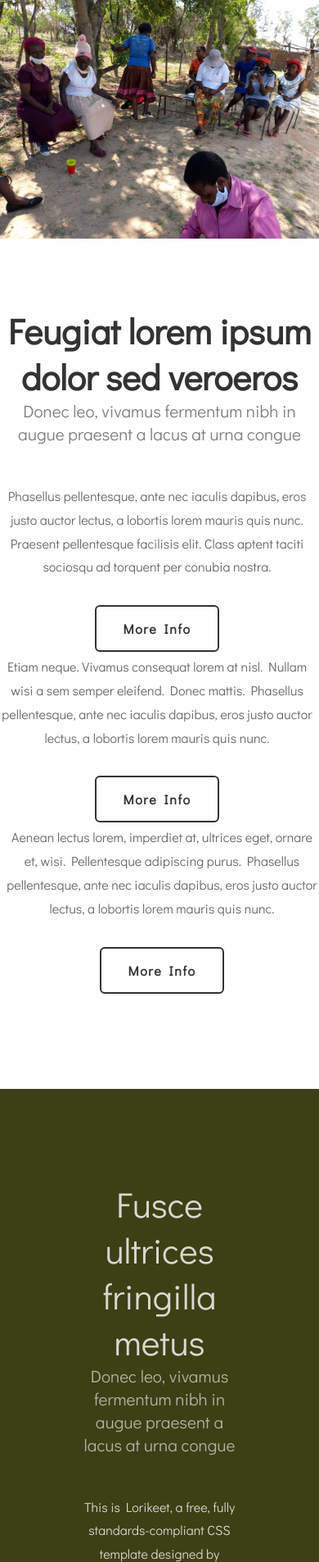
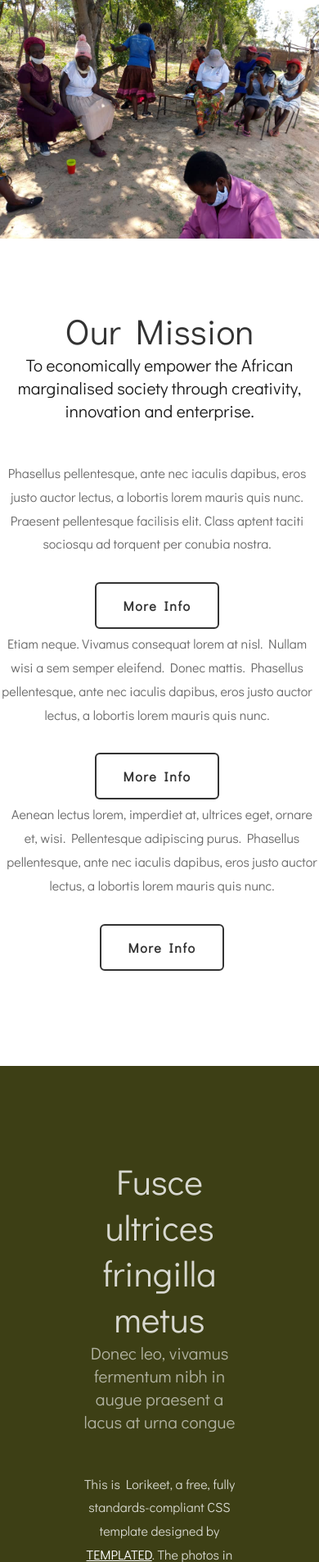
Before and after one commit to jordanmiracle/Jumpingprotein, a Django app: template webapp/templates/index.html in a window 390 px wide. Shown: the part 1152-3057 px from the top of the page at 82% size. Run offline with Django 3.2, Linux system fonts and the light colour scheme; the template is opened without the code that fills it, so the values that code supplies are empty; parts of the project's set-up code (start-up, migrations or seed data) failed here and were passed over.

Commit message:
Starting to add organization actual content and information, still a ways off from being done with front end, but getting better.
Added media queries, changed font.

```diff
--- a/static/webapp/css/style.css
+++ b/static/webapp/css/style.css
@@ -1,11 +1,13 @@
+/* Blue, green, brown as primary. Red, white, yellow as secondary.*/
+
 html, body, div, span,
-applet, object, iframe, h1, h2, h3, h4, h5, h6, p,
-blockquote, pre, a, abbr, acronym, address, big, cite, code,
-del, dfn, em, img, ins, kbd, q, s, samp, small, strike, strong,
+object, iframe, h1, h2, h3, h4, h5, h6, p,
+blockquote, pre, a, address,
+img, ins, kbd, q, s, samp, small, strike, strong,
 sub, sup, tt, var, b, u, i, center, dl, dt, dd, ol, ul, li, fieldset,
 form, label, legend, table, caption, tbody, tfoot, thead, tr, th, td, article,
-aside, canvas, details, embed, figure, figcaption, footer, header, hgroup, menu, nav,
-output, ruby, section, summary, time, mark, audio, video {
+ footer, header, hgroup, menu, nav
+{
     max-width: 100%;
     padding: 0;
     margin: 0;
@@ -198,25 +200,6 @@ ul.contact li a.icon-rss:before {
 /*********************************************************************************/
 /* 4-column                                                                      */
 /*********************************************************************************/
-
-.box1,
-.box2,
-.box3,
-.box4 {
-    width: 235px;
-}
-
-.box1,
-.box2,
-.box3,
-{
-    float: left;
-    margin-right: 20px;
-}
-
-.box4 {
-    float: right;
-}
 
 /*********************************************************************************/
 /* 3-column                                                                      */
@@ -423,6 +406,7 @@ ul.contact li a.icon-rss:before {
 /*********************************************************************************/
 
 #footer {
+    font-size: 0.8rem;
 }
 
 /*********************************************************************************/
@@ -437,7 +421,7 @@ ul.contact li a.icon-rss:before {
 
 #copyright p {
     text-align: center;
-    font-size: 1em;
+    font-size: 0.8rem;
     color: rgba(255, 255, 255, 0.3);
 }
 
@@ -487,36 +471,33 @@ ul.contact li a.icon-rss:before {
 }
 
 #three-column .title h2 {
-    font-weight: bold;
+    font-weight: normal;
     color: rgba(0, 0, 0, 0.8);
 }
 
 #three-column .title .byline {
     text-align: center;
-    color: rgba(0, 0, 0, .5);
+    color: rgba(0, 0, 0, .9);
 }
 
-
-/* Tablet Landscape */
-@media screen and (max-width: 1060px) {
+@media (min-width: 640px) {
     body {
-        width: 100%;
+        font-size: 1rem;
     }
 
-    body {
-        width: 100%;
-        margin-left: 3%;
-    }
-}
-
-/* Tabled Portrait */
-@media screen and (max-width: 768px) {
-    body {
-        width: 100%;
+    .container {
+        overflow: auto;
+        margin: 0em auto;
+        width: 1200px;
     }
 
-    body {
-        width: 100%;
-        margin: 0;
-        border: none;
+    @media (min-width: 960px) {
+        body {
+            font-size: 1rem;
+        }
     }
+    @media (min-width: 1100px) {
+        body {
+            font-size: 1rem;
+        }
+    }
--- a/webapp/templates/index.html
+++ b/webapp/templates/index.html
@@ -11,7 +11,7 @@
     <link rel="stylesheet" href="{% static "webapp/css/style.css" %}">
     <link href="{% static "webapp/css/fonts.css" %}" rel="stylesheet" type="text/css" media="all"/>
     <meta name="viewport" content="width=device-width,initial-scale=1.0>
-    <meta http-equiv=X-UA-Compatible content="IE=edge,chrome=1">
+    <meta http-equiv=X-UA-Compatible content=" IE=edge,chrome=1">
     <meta name="HandheldFriendly" content="true">
 
     <!--[if IE 6]>
@@ -29,7 +29,7 @@
                 <li class="active"><a href="#" accesskey="1" title="">Homepage</a></li>
                 <li><a href="{% url 'blog:post_list' %}" accesskey="2" title="">Blog</a></li>
                 <li><a href="#" title="">About Us</a></li>
-                <li><a href="#"  title="">Contact Us</a></li>
+                <li><a href="#" title="">Contact Us</a></li>
             </ul>
         </div>
     </div>
@@ -52,25 +52,31 @@
 
         </div>
         <div class="title">
-            <h2>Feugiat lorem ipsum dolor sed veroeros</h2>
-            <span class="byline">Donec leo, vivamus fermentum nibh in augue praesent a lacus at urna congue</span>
+            <h2>Our Mission</h2>
+            <span class="byline">To economically empower the African marginalised society through creativity, innovation and enterprise.</span>
         </div>
+        <div class="boxcontainer">
             <div class="boxA">
-            <p>Phasellus pellentesque, ante nec iaculis dapibus, eros justo auctor lectus, a lobortis lorem mauris quis
+                <p>Phasellus pellentesque, ante nec iaculis dapibus, eros justo auctor lectus, a lobortis lorem mauris
+                    quis
                     nunc. Praesent pellentesque facilisis elit. Class aptent taciti sociosqu ad torquent per conubia
                     nostra.</p>
                 <a href="#" class="button button-alt">More Info</a>
             </div>
             <div class="boxB">
-            <p>Etiam neque. Vivamus consequat lorem at nisl. Nullam wisi a sem semper eleifend. Donec mattis. Phasellus
-                pellentesque, ante nec iaculis dapibus, eros justo auctor lectus, a lobortis lorem mauris quis nunc.</p>
+                <p>Etiam neque. Vivamus consequat lorem at nisl. Nullam wisi a sem semper eleifend. Donec mattis.
+                    Phasellus
+                    pellentesque, ante nec iaculis dapibus, eros justo auctor lectus, a lobortis lorem mauris quis
+                    nunc.</p>
                 <a href="#" class="button button-alt">More Info</a>
             </div>
             <div class="boxC">
                 <p> Aenean lectus lorem, imperdiet at, ultrices eget, ornare et, wisi. Pellentesque adipiscing purus.
-                Phasellus pellentesque, ante nec iaculis dapibus, eros justo auctor lectus, a lobortis lorem mauris quis
+                    Phasellus pellentesque, ante nec iaculis dapibus, eros justo auctor lectus, a lobortis lorem mauris
+                    quis
                     nunc.</p>
                 <a href="#" class="button button-alt">More Info</a>
+            </div>
         </div>
     </div>
 </div>
```
Lines whose indentation alone changed are shown as unchanged.
